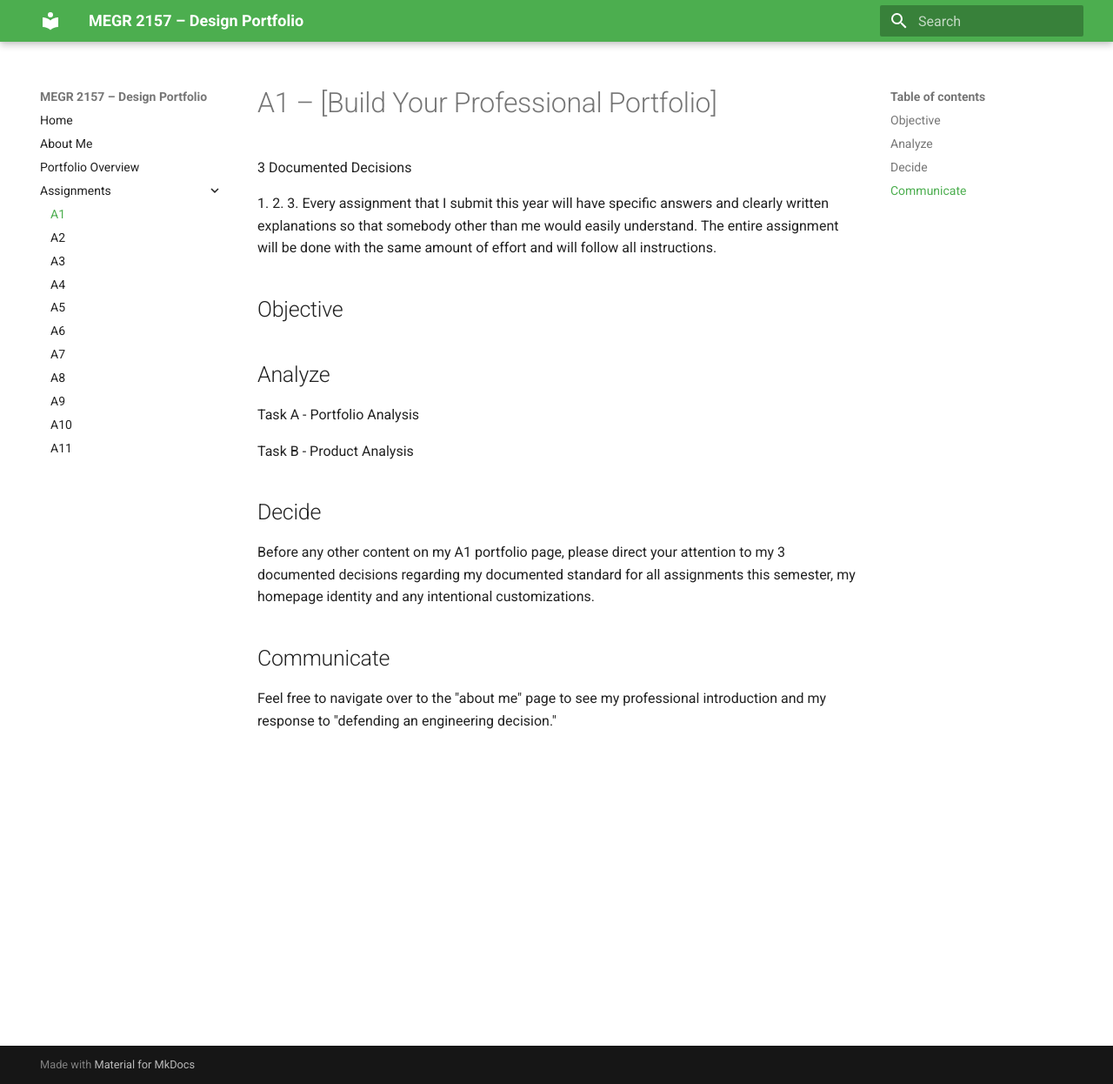
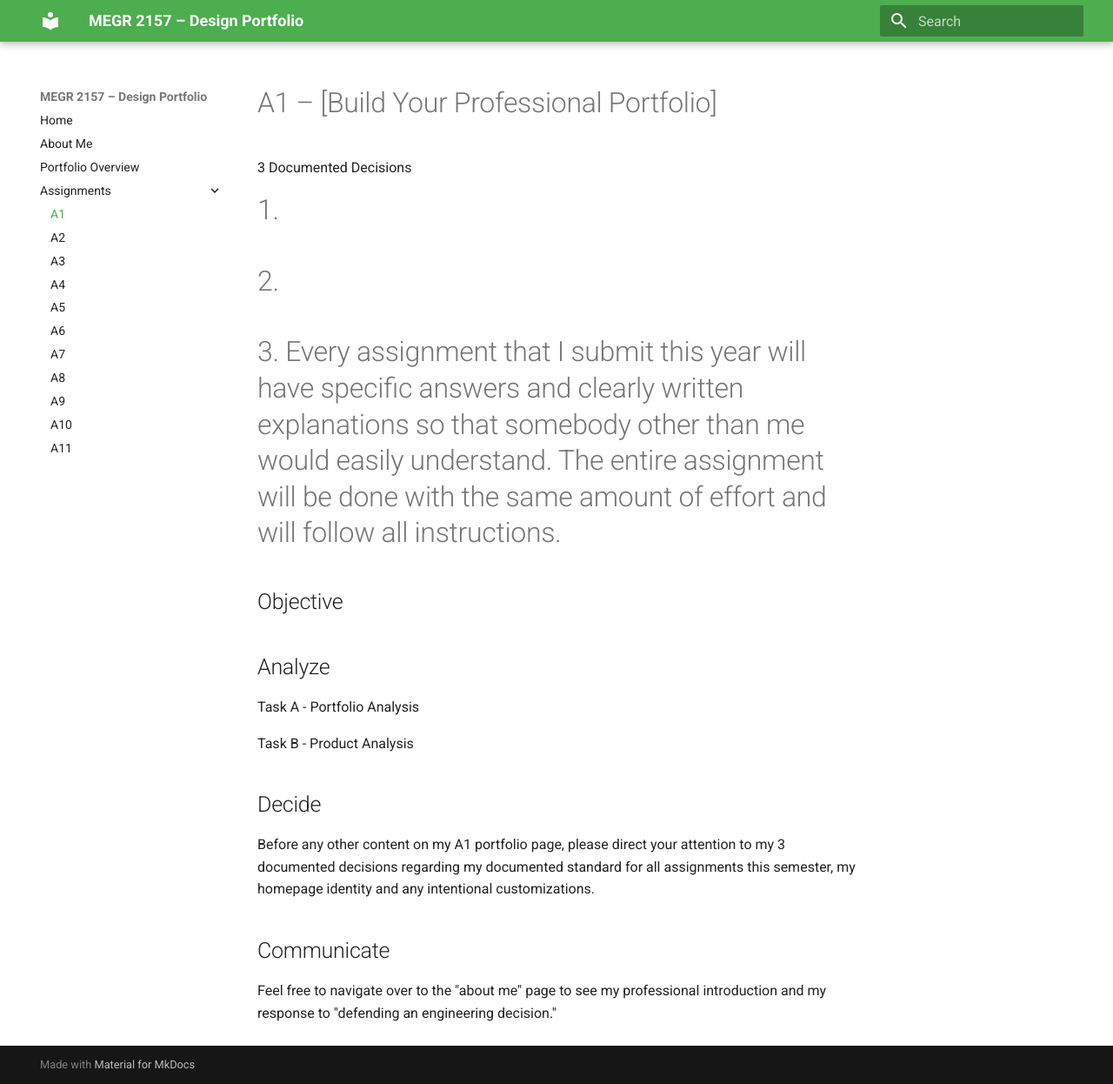
Before and after one commit to max-idhammar/Idhammar-MEGR2156-Portfolio, an MkDocs documentation site: the page built from docs/assignments/A01/index.md, in a window 1280 px wide and 1246 px high. Shown: the whole window at 87% size. Built offline with MkDocs 1.6.1 and Material for MkDocs 9.7.7, drawn with Linux system fonts in a browser that asks for light colours.

```diff
--- a/docs/assignments/A01/index.md
+++ b/docs/assignments/A01/index.md
@@ -1,10 +1,11 @@
 # A1 – [Build Your Professional Portfolio]
-
 3 Documented Decisions
 
-1.
-2.
-3. Every assignment that I submit this year will have specific answers and clearly written explanations so that somebody other than me would easily understand. The entire assignment will be done with the same amount of effort and will follow all instructions.
+# 1.
+
+# 2.
+
+# 3. Every assignment that I submit this year will have specific answers and clearly written explanations so that somebody other than me would easily understand. The entire assignment will be done with the same amount of effort and will follow all instructions.
 
 ## Objective
 
```
